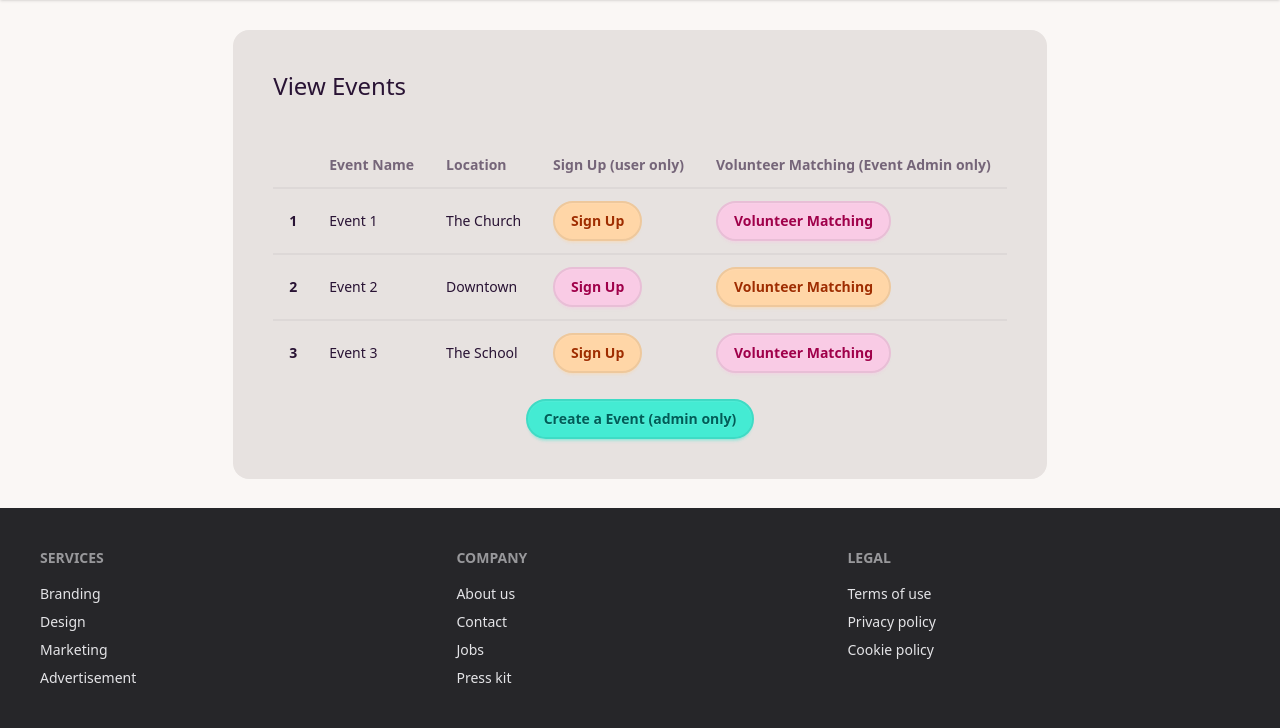
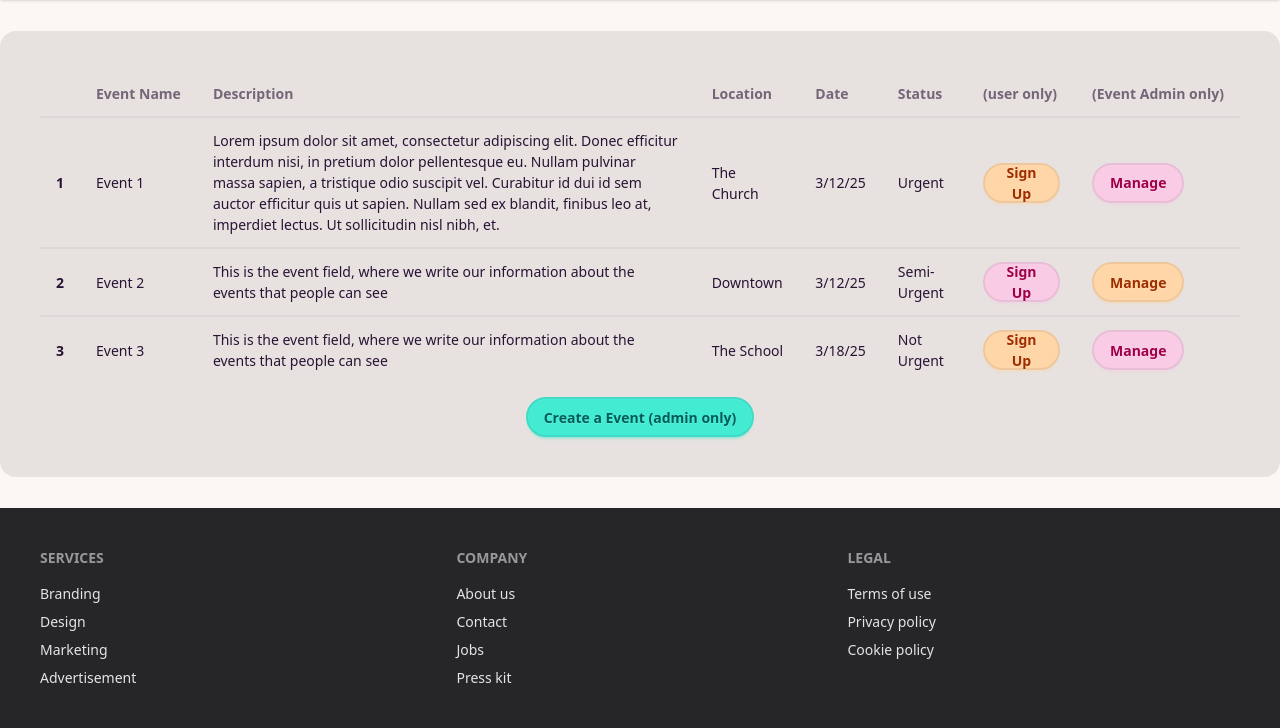
Before and after one commit to alesss-b/kindred-causes, a Django app: page /browse_events/ in a window 1280 px wide. Shown: the part 72-800 px from the top of the page. Run offline with Django 5.2, Linux system fonts and the light colour scheme; style sheets or scripts are compiled from the project's sources.

Commit message:
made browse events import from a table and add more parameters in the table

```diff
--- a/kindred_causes/main/templates/event_browser.html
+++ b/kindred_causes/main/templates/event_browser.html
@@ -1,9 +1,8 @@
-{% extends 'form.html' %}
+{% extends 'table.html' %}
 
 {% block title %}Browse Events{% endblock title %}
-{% block form_title %}View Events{% endblock form_title %}
 
-{% block form_content %}
+{% block table_content %}
 
 <div class="overflow-x-auto">
   <table class="table">
@@ -12,9 +11,12 @@
       <tr>
         <th></th>
         <th>Event Name</th>
+        <th>Description</th>
         <th>Location</th>
-        <th>Sign Up (user only)</th>
-        <th>Volunteer Matching (Event Admin only)</th>
+        <th>Date</th>
+        <th>Status</th>
+        <th>(user only)</th>
+        <th>(Event Admin only)</th>
       </tr>
     </thead>
     <tbody>
@@ -22,25 +24,34 @@
       <tr>
         <th>1</th>
         <td>Event 1</td>
+        <td>Lorem ipsum dolor sit amet, consectetur adipiscing elit. Donec efficitur interdum nisi, in pretium dolor pellentesque eu. Nullam pulvinar massa sapien, a tristique odio suscipit vel. Curabitur id dui id sem auctor efficitur quis ut sapien. Nullam sed ex blandit, finibus leo at, imperdiet lectus. Ut sollicitudin nisl nibh, et. </td>
         <td>The Church</td>
+        <td>3/12/25</td>
+        <td>Urgent</td>
         <td><a role="button" class="btn btn-accent" type="submit" href="{% url 'matching_form' %}"> Sign Up</a></td>
-        <td><a role="button" class="btn btn-secondary" type="submit" href="{% url 'matching_form' %}"> Volunteer Matching</a></td>
+        <td><a role="button" class="btn btn-secondary" type="submit" > Manage</a></td>
       </tr>
       <!-- row 2 -->
       <tr>
         <th>2</th>
         <td>Event 2</td>
+        <td>This is the event field, where we write our information about the events that people can see</td>
         <td>Downtown</td>
+        <td>3/12/25</td>
+        <td>Semi-Urgent</td>
         <td><a role="button" class="btn btn-secondary" type="submit" href="{% url 'matching_form' %}"> Sign Up</a></td>
-        <td><a role="button" class="btn btn-accent" type="submit" href="{% url 'matching_form' %}"> Volunteer Matching</a></td>
+        <td><a role="button" class="btn btn-accent" type="submit" > Manage</a></td>
       </tr>
       <!-- row 3 -->
       <tr>
         <th>3</th>
         <td>Event 3</td>
+        <td>This is the event field, where we write our information about the events that people can see</td>
         <td>The School</td>
+        <td>3/18/25</td>
+        <td>Not Urgent</td>
         <td><a role="button" class="btn btn-accent" type="submit" href="{% url 'matching_form' %}"> Sign Up</a></td>
-        <td><a role="button" class="btn btn-secondary" type="submit" href="{% url 'matching_form' %}"> Volunteer Matching</a></td>
+        <td><a role="button" class="btn btn-secondary" type="submit"> Manage</a></td>
       </tr>
     </tbody>
   </table>
@@ -49,4 +60,4 @@
 <a role="button" class="btn btn-primary" type="submit" href="{% url 'event_management' %}"> Create a Event (admin only)</a>
 
 
-{% endblock form_content%}
+{% endblock table_content%}
--- a/kindred_causes/main/templates/event_management.html
+++ b/kindred_causes/main/templates/event_management.html
@@ -56,8 +56,10 @@
 </div>
 
 
-  <div> Start Time</div>
+<fieldset class="fieldset">
+  <legend class="fieldset-legend">Event Location</legend>
   <input type="datetime-local" class="input"/>
+</fieldset>
 
   <a role="button" class="btn btn-primary" type="submit" > Create Event</a>
 
--- /dev/null
+++ b/kindred_causes/main/templates/table.html
@@ -0,0 +1,12 @@
+{% extends 'root.html' %}
+
+{% block title %}{% endblock title %}
+
+{% block content %}
+    <div class="flex grow justify-around items-center">
+        <form class="accent bg-base-300 rounded-2xl h-fit flex flex-col space-y-10 p-10">
+
+            <div class="flex flex-col space-y-3.5 items-center">{% block table_content %}{% endblock table_content %}</div>
+        </form>
+    </div>
+{% endblock content %}
```
